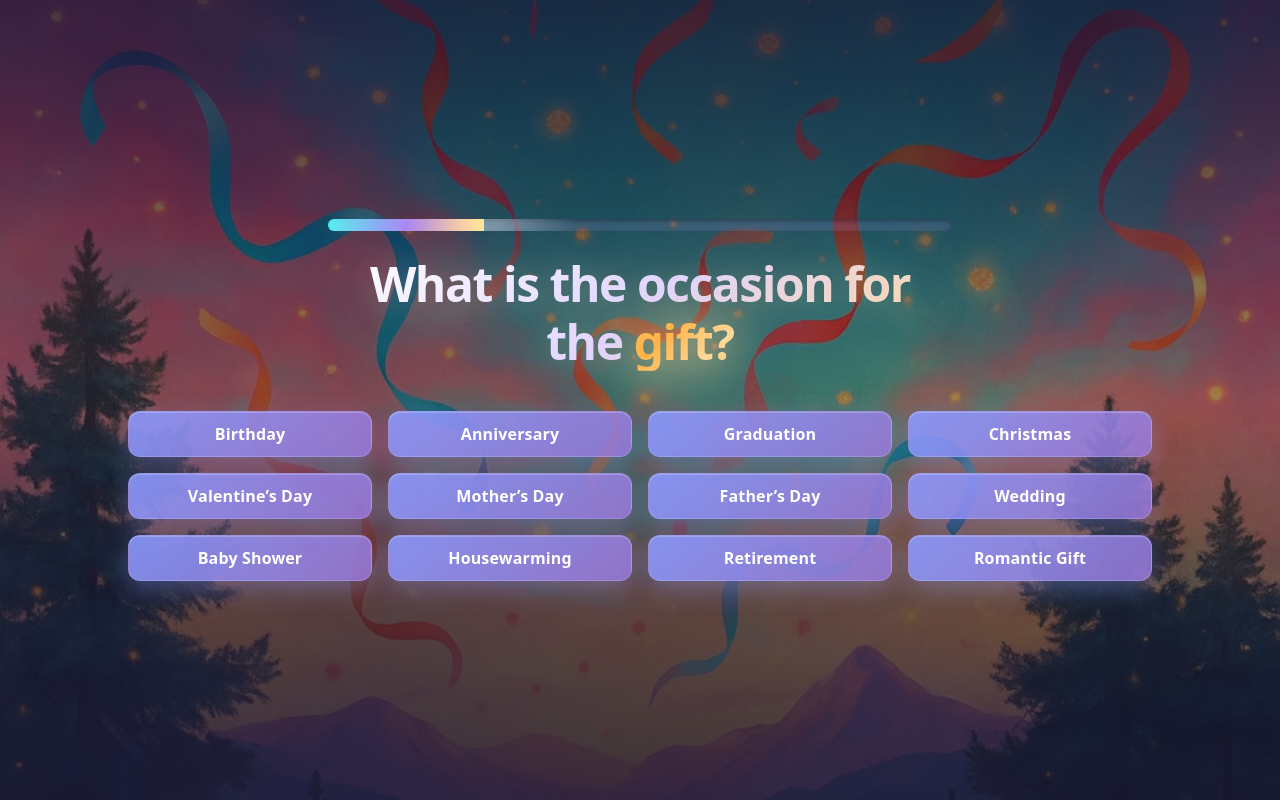
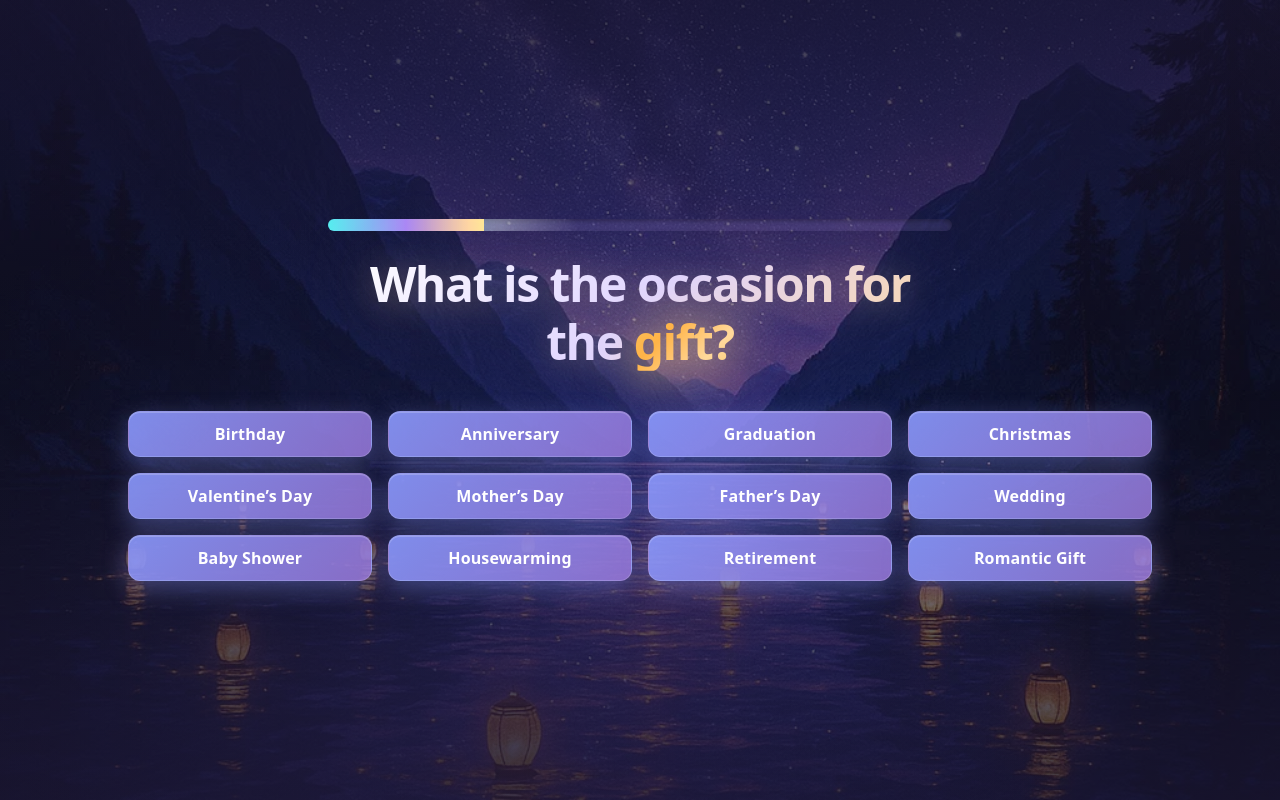
Before and after one commit to Marcus-Kodehode/match-a-gift, an Angular app: page / in a window 1280 px wide. Built offline with nearby package versions, Linux system fonts and the light colour scheme.

Commit message:
500 took a sick day

```diff
--- a/src/app/app.html
+++ b/src/app/app.html
@@ -1,13 +1,10 @@
-<!-- Fullscreen fixed video background -->
-<div class="bgv">
-  <video class="bgv__vid" src="/videos/VBG1.mp4" <!-- swap file here when you test others -->
-    autoplay muted loop playsinline preload="auto" poster="/videos/VBG1.jpg" >
-  </video>
-
-  <div class="bgv__overlay"></div>
+<!-- Fullscreen, fixed bilde-background -->
+<div class="bg-img">
+  <img class="bg-img__el" src="/images/BG9.webp" alt="Background" />
+  <div class="bg-img__overlay"></div>
 </div>
 
-<!-- All app UI lives above the video -->
+<!-- App UI -->
 <div class="min-h-screen app-shell">
   <router-outlet></router-outlet>
 </div>
--- a/src/app/app.ts
+++ b/src/app/app.ts
@@ -1,21 +1,9 @@
 import { Component } from '@angular/core';
 import { RouterOutlet } from '@angular/router';
-
 @Component({
   selector: 'app-root',
   standalone: true,
   imports: [RouterOutlet],
-  template: `
-    <!-- Fullscreen, fixed bilde-background -->
-    <div class="bg-img">
-      <img class="bg-img__el" src="/images/BG8.webp" alt="Background" />
-      <div class="bg-img__overlay"></div>
-    </div>
-
-    <!-- App UI -->
-    <div class="app-shell min-h-screen">
-      <router-outlet></router-outlet>
-    </div>
-  `,
+  templateUrl: './app.html',
 })
 export class App {}
```
Also changed, not shown: public/images/MBlogo.png (added).
